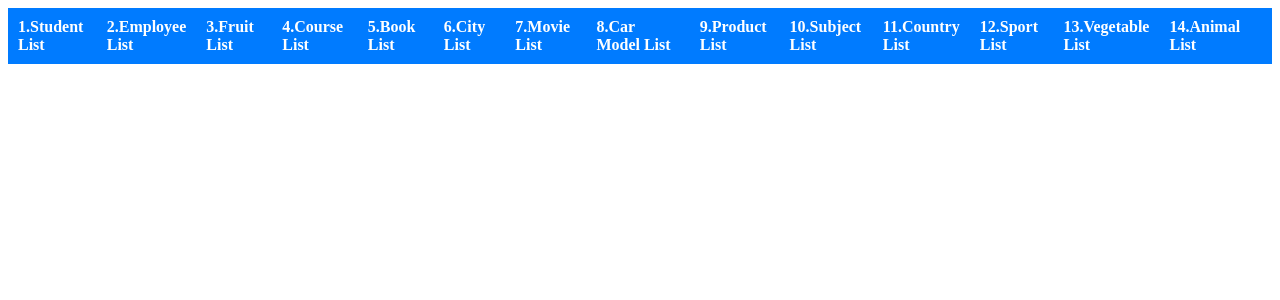
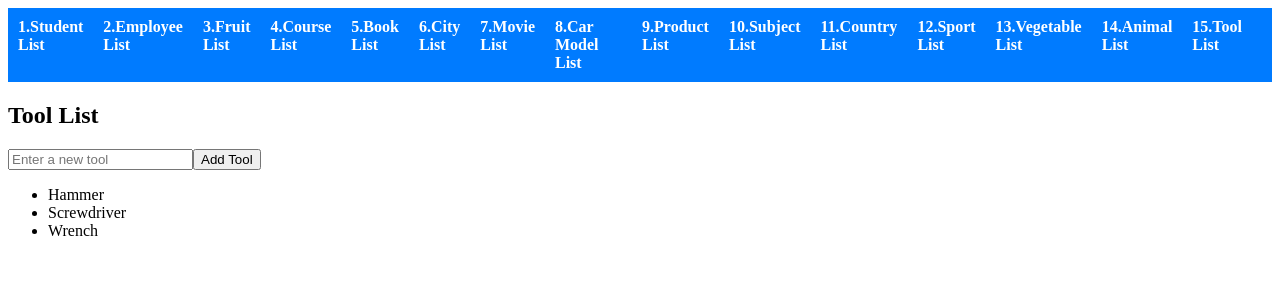
Before and after one commit to Xavierbaliw/Activity15-Angular-with-TypeScript-and-Data-Structures, an Angular app: page /toollist in a window 1280 px wide. Before the commit this address led to /. Shown: the top 300 px of the page. Built offline with nearby package versions, Linux system fonts and the light colour scheme.

Commit message:
15TH COMMIT toollist

```diff
--- a/src/app/app.component.html
+++ b/src/app/app.component.html
@@ -14,6 +14,9 @@
     <li><a routerLink="sportlist">12.Sport List</a></li>
     <li><a routerLink="vegetablelist">13.Vegetable List</a></li>
     <li><a routerLink="animallist">14.Animal List</a></li>
+    <li><a routerLink="toollist">15.Tool List</a></li>
+
+
   </ul>
 </nav>
 <router-outlet></router-outlet>
--- a/src/app/app.module.ts
+++ b/src/app/app.module.ts
@@ -19,6 +19,7 @@ import {CountryListComponent} from "./component/country-list/country-list.compon
 import {SportListComponent} from "./component/sport-list/sport-list.component";
 import {VegetableListComponent} from "./component/vegetable-list/vegetable-list.component";
 import {AnimalListComponent} from "./component/animal-list/animal-list.component";
+import {ToolListComponent} from "./component/tool-list/tool-list.component";
 
 
 const routes: Routes = [
@@ -36,6 +37,7 @@ const routes: Routes = [
   {path: 'sportlist', component: SportListComponent},
   {path: 'vegetablelist', component: VegetableListComponent},
   {path: 'animallist', component: AnimalListComponent},
+  {path: 'toollist', component: ToolListComponent},
   ]
 
 @NgModule ({
@@ -63,6 +65,7 @@ const routes: Routes = [
     SportListComponent,
     VegetableListComponent,
     AnimalListComponent,
+    ToolListComponent,
     ],
   providers: [
 
--- /dev/null
+++ b/src/app/component/tool-list/tool-list.component.html
@@ -0,0 +1,10 @@
+<div>
+  <h2>Tool List</h2>
+
+  <input type="text" [(ngModel)]="newTool" placeholder="Enter a new tool"/>
+  <button (click)="addTool()">Add Tool</button>
+
+  <ul>
+    <li *ngFor="let tool of tools">{{ tool }}</li>
+  </ul>
+</div>
--- /dev/null
+++ b/src/app/component/tool-list/tool-list.component.ts
@@ -0,0 +1,19 @@
+import { Component } from '@angular/core';
+
+@Component({
+  selector: 'app-tool-list',
+  templateUrl: './tool-list.component.html',
+  styleUrl: './tool-list.component.css'
+})
+export class ToolListComponent {
+  tools: string[] = ['Hammer', 'Screwdriver', 'Wrench']; // Sample list of tools
+  newTool: string = ''; // To capture the new tool input
+
+  // Method to add a new tool to the list
+  addTool() {
+    if (this.newTool) {
+      this.tools.push(this.newTool);
+      this.newTool = ''; // Clear the input field
+    }
+  }
+}
```
Also changed, not shown: src/app/component/tool-list/tool-list.component.css (added), 1 other file (tests, documents, lock files or other folders).
